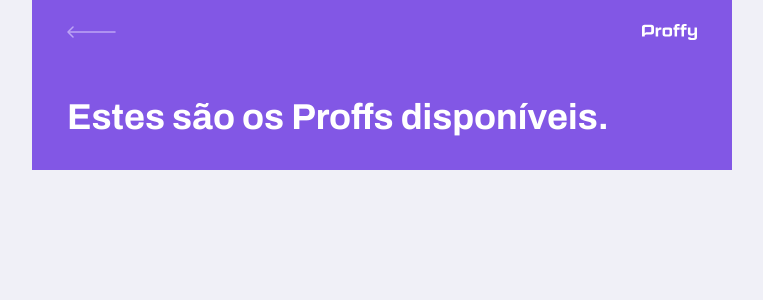
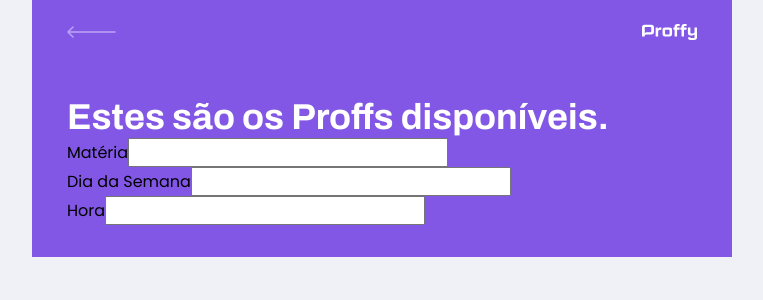
Before and after one commit to samukcosta/proff, a React (Create React App) app in the folder web/: page /give-classes in a window 1280 px wide. Shown: the top 300 px of the page, without its empty margins (258-1021 px from the left). Built offline with nearby package versions, Linux system fonts and the light colour scheme.

Commit message:
Updating page to receive components

```diff
--- a/web/src/pages/TeacherForm/index.tsx
+++ b/web/src/pages/TeacherForm/index.tsx
@@ -1,8 +1,13 @@
 import React from 'react'
+
+import PageHeader from '../../components/PageHeader';
 
 function TeacherForm() {
     return (
-        <h1>Teachers Form</h1>
+        <div id="page-teacher-form" className="container">
+            <PageHeader title="Que incrível que você quer dar aulas.">
+            </PageHeader>
+        </div>
     )
 }
 
--- a/web/src/pages/TeacherList/index.tsx
+++ b/web/src/pages/TeacherList/index.tsx
@@ -1,26 +1,31 @@
 import React from 'react'
-import { Link } from 'react-router-dom';
 
-import logoImg from '../../assets/images/logo.svg'
-import backIcon from "../../assets/images/icons/back.svg"
+import PageHeader from '../../components/PageHeader';
+
 
 import './styles.css'
 
 function TeacherList() {
     return (
         <div id="page-teacher-list" className="container">
-            <header className="page-header">
-                <div className="top-bar-container">
-                    <Link to="/">
-                        <img src={backIcon} alt="Voltar" />
-                    </Link>
-                    <img src={logoImg} alt="Proffy" />
-                </div>
+            <PageHeader title="Estes são os Proffs disponíveis.">
+                <form id="serach-teachers">
+                    <div className="input-block">
+                        <label htmlFor="subject">Matéria</label>
+                        <input type="text" id="subject" />
+                    </div>
 
-                <div className="header-content">
-                    <strong>Estes são os Proffs disponíveis.</strong>
-                </div>
-            </header>
+                    <div className="input-block">
+                        <label htmlFor="week_day">Dia da Semana</label>
+                        <input type="text" id="subject" />
+                    </div>
+
+                    <div className="input-block">
+                        <label htmlFor="time">Hora</label>
+                        <input type="text" id="time" />
+                    </div>
+                </form>
+            </PageHeader>
         </div>
     )
 }
```
